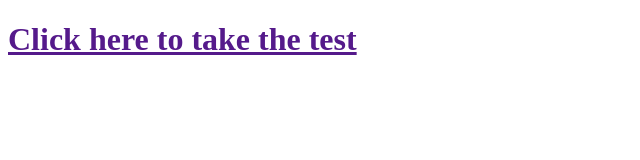
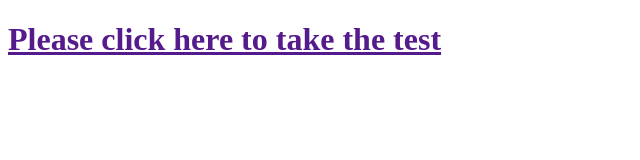
Before and after one commit to theshaune/darcy.randomUrl, a plain HTML site: page index.html in a window 1280 px wide. Shown: the whole page, without its empty margins (0-640 px from the left). Drawn offline with nearby package versions, Linux system fonts and the light colour scheme.

Commit message:
Update index.html

```diff
--- a/index.html
+++ b/index.html
@@ -19,6 +19,6 @@
 </head>
 
 <body>
-  <h1><a id="link" href="">Click here to take the test</a></h1>
+  <h1><a id="link" href="" style="text-align:center">Please click here to take the test</a></h1>
 </body>
 </html>
```
